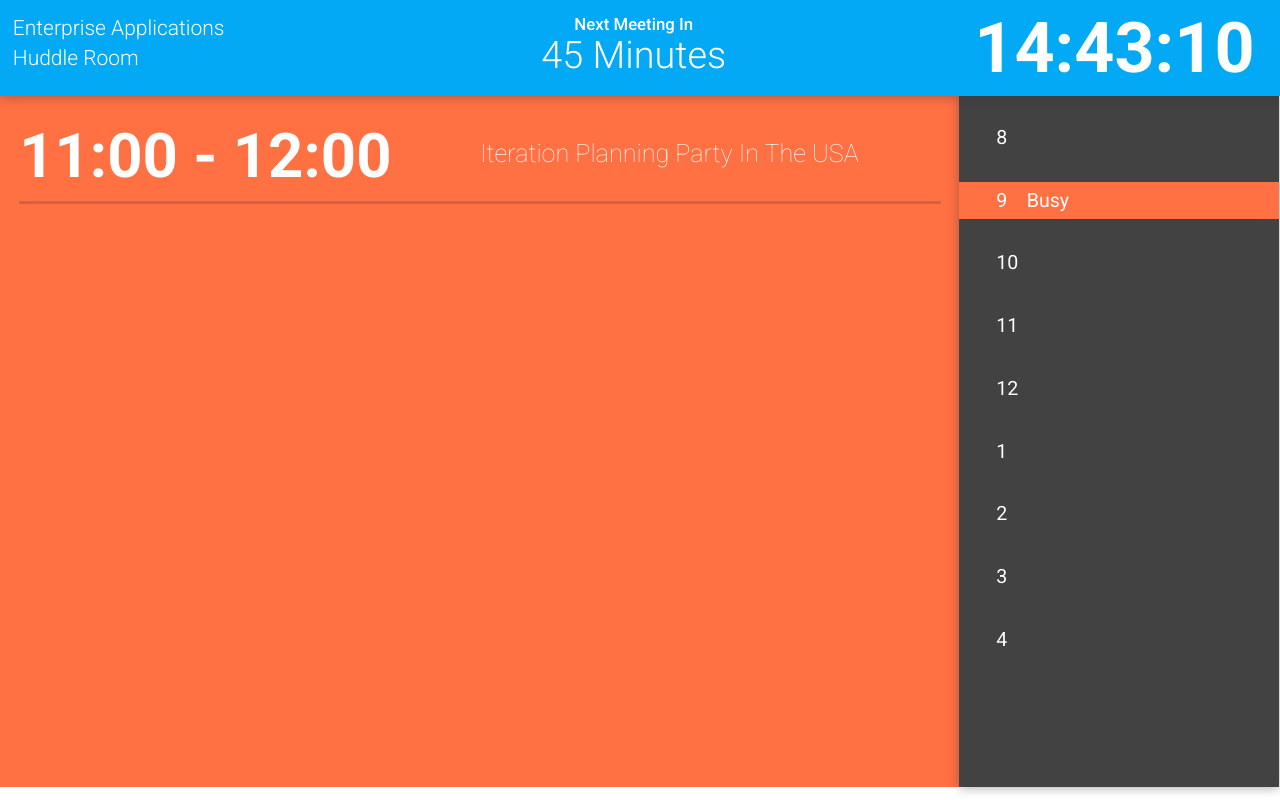
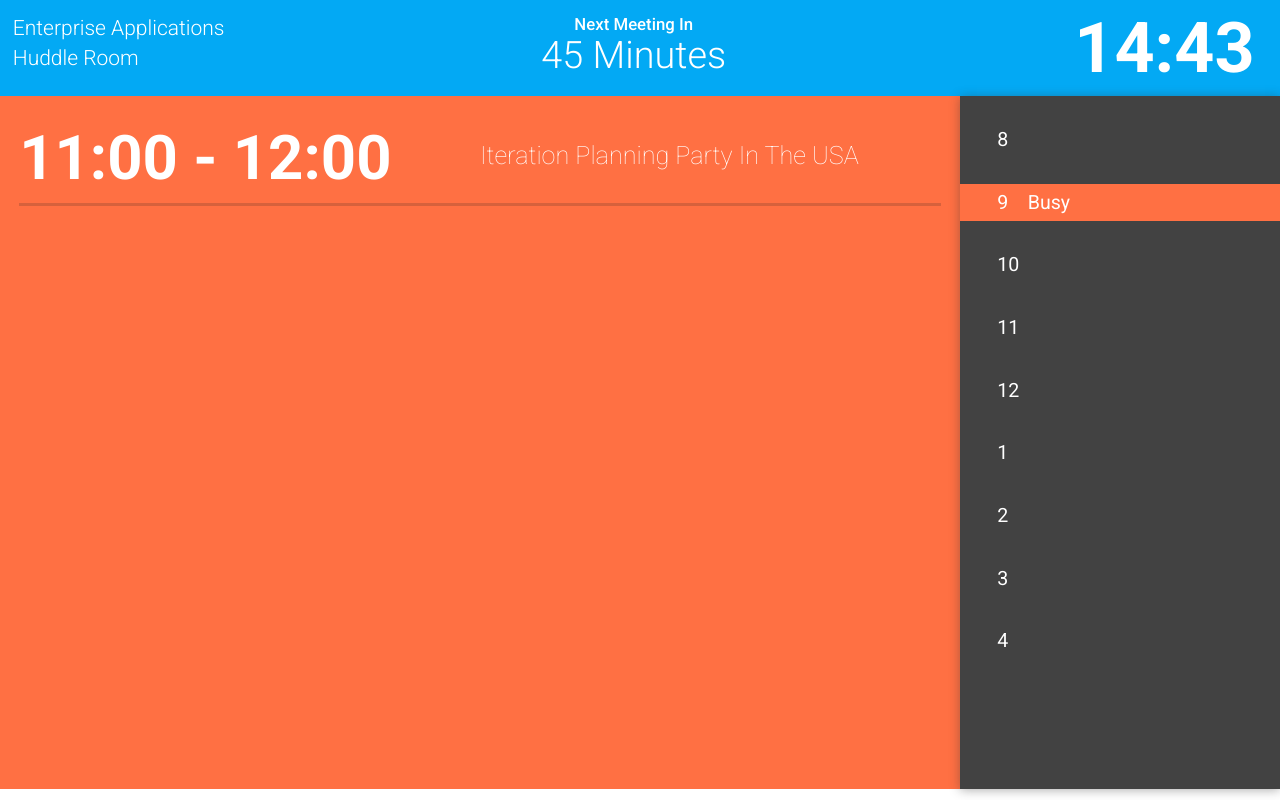
Before and after one commit to benneary/MBI.MSAPP.HuddleCalendar, a plain HTML site: page index.html in a window 1280 px wide. Drawn offline with nearby package versions, Linux system fonts and the light colour scheme.

Commit message:
made some changes to stuff

```diff
--- a/SASS/_header.scss
+++ b/SASS/_header.scss
@@ -1,5 +1,4 @@
 .header {
-	position: absolute;
 	z-index: 4;
 	background-color: $light-blue;
 	color: white;
--- a/SASS/_schedule.scss
+++ b/SASS/_schedule.scss
@@ -2,8 +2,6 @@
 	background-color: $orange;
 	color: white;
 	padding: 1.5%;
-	position: absolute;
-	top: 6.7em;
 	z-index: 1;
 	height: 86.7%;
 }
--- a/SASS/_sidebar.scss
+++ b/SASS/_sidebar.scss
@@ -1,9 +1,6 @@
 .sidebar {
 	background-color: #424242;
 	height: 86.7%;
-	position: absolute;
-	top: 6.7em;
-	left: 68.5em;
 	z-index: 3;
 	color: white;
 	font-size: 1em;
--- a/time.js
+++ b/time.js
@@ -28,6 +28,6 @@ function getDateTime() {
 $(document).ready(function(){
     setInterval(function(){
         var now = new Date();
-        $('#clock').html(now.getHours() + ":" + now.getMinutes() + ":" + now.getSeconds());
+        $('#clock').html(now.getHours() + ":" + now.getMinutes());
     },1000)
 });
```
Also changed, not shown: main.css.
